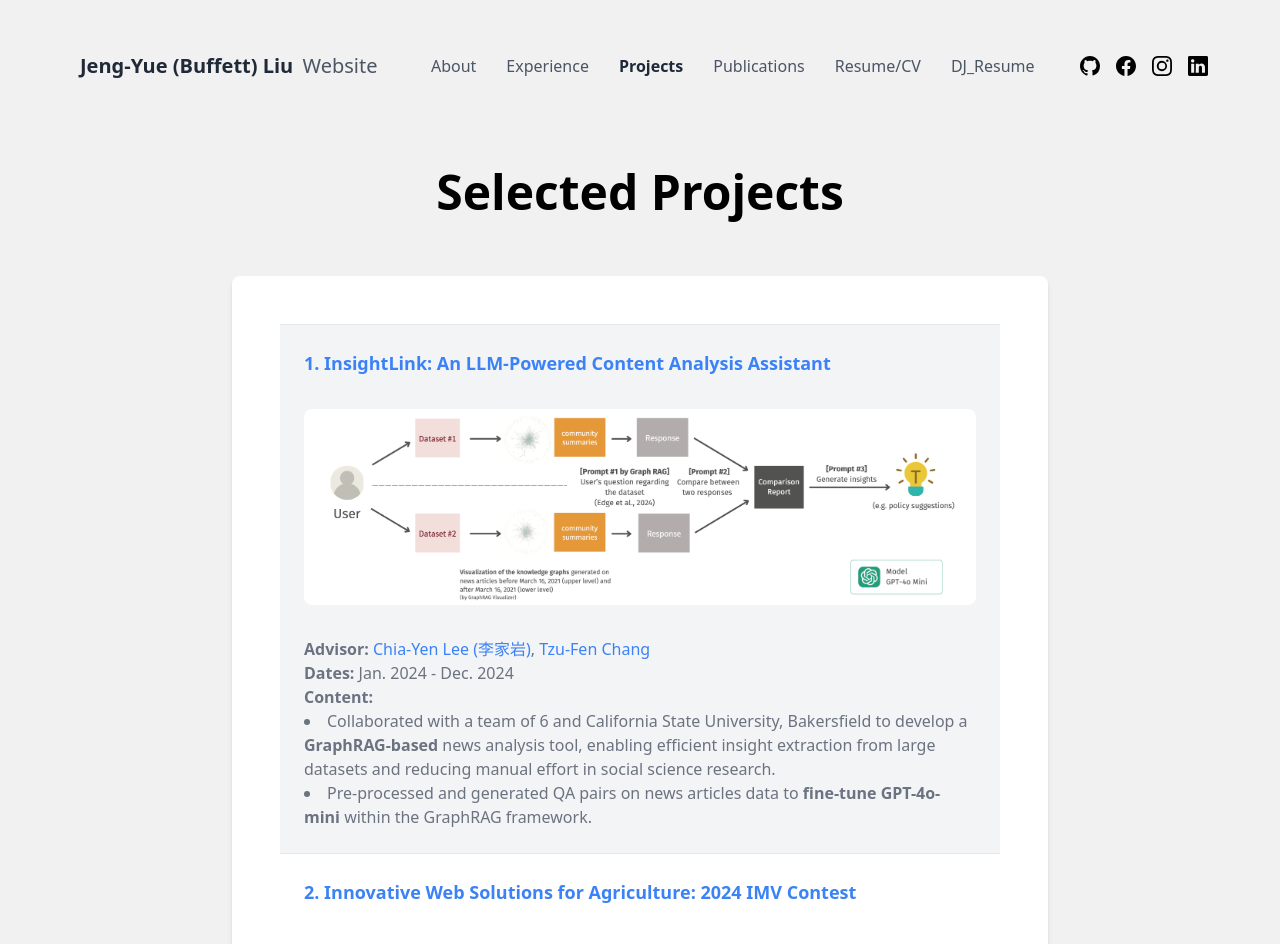
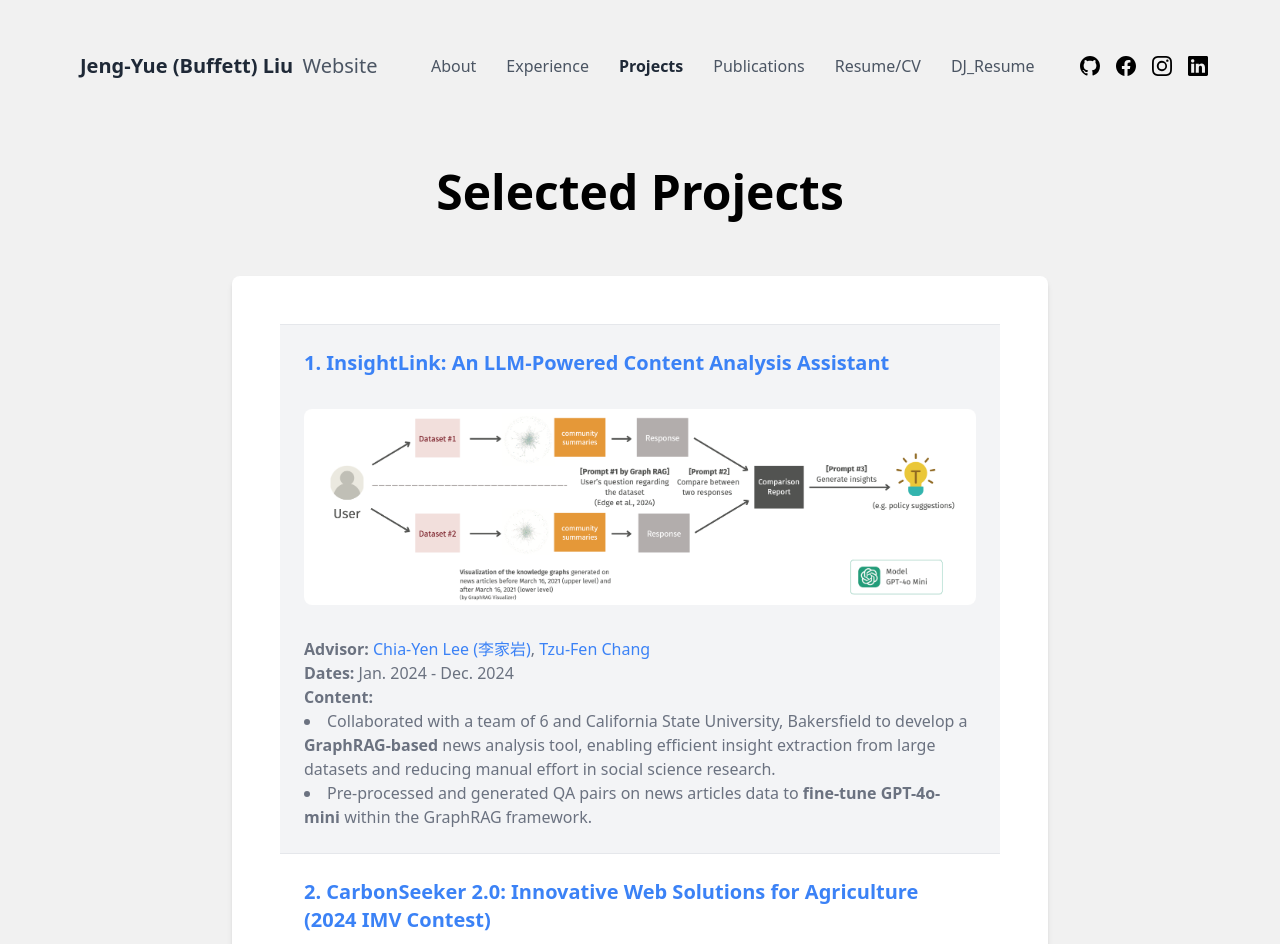
Before and after one commit to buffett0323/buffett0323.github.io, a Next.js app: page /project in a window 1280 px wide. Shown: the top 944 px of the page. Built offline with nearby package versions, Linux system fonts and the light colour scheme.

Commit message:
project update

```diff
--- a/components/Experience/Projects.tsx
+++ b/components/Experience/Projects.tsx
@@ -12,7 +12,7 @@ export default function Selected_Projects() {
             {projectData.map((project, idx) => (
               <MyTableRow key={idx} idx={idx}>
                 <td className="flex flex-col items-start gap-4 p-4">
-                  <div className="text-lg font-bold text-blue-500 hover:underline dark:text-blue-300">
+                  <div className="text-xl font-bold text-blue-500 hover:underline dark:text-blue-300">
                     {project[0]}
                   </div>
                   <div className="w-full mt-4">
--- a/constants/experience.tsx
+++ b/constants/experience.tsx
@@ -3,8 +3,8 @@ import QUID from '../public/logos/quid.png';
 import ACADEMIA from '../public/logos/academia.png';
 import CIENET from '../public/logos/cienet.png';
 import NSTC from '../public/logos/nstc.jpeg';
-import InsightLink_Framework from '../public/project_img/framework.png';
-
+import InsightLink_Framework from '../public/project_img/imp_framework.png';
+import IMV_Framework from '../public/project_img/imv_framework.png';
 
 type IndustryDataType = [React.ReactNode, React.ReactNode, StaticImageData];
 
@@ -32,6 +32,9 @@ const industryData : IndustryDataType[] = [
         >
           Cheng-Hsien (Richo) Han
         </a>
+      </div>
+      <div className="text-black dark:text-white">
+         <b>Team: </b> Discover Analysis {/*& Predict */}
       </div>
       <div>
         <b className="text-black dark:text-white">Dates: </b> Dec. 2024 - Present
@@ -212,7 +215,7 @@ const projectData: IndustryDataType[] = [
       rel="noopener noreferrer"
       className="text-blue-500 hover:underline dark:text-blue-300"
       >
-      2. Innovative Web Solutions for Agriculture: 2024 IMV Contest
+      2. <b>CarbonSeeker 2.0</b>: Innovative Web Solutions for Agriculture (2024 IMV Contest)
       </a>,
       <div>
         <div className="text-black dark:text-white">
@@ -242,12 +245,7 @@ const projectData: IndustryDataType[] = [
             </li>
         </ul>
       </div>,
-      InsightLink_Framework,
-      // <img
-      //   src={InsightLink_Framework.src} // 使用靜態影像的 src
-      //   alt="InsightLink"
-      //   className="w-32 h-32 object-cover mb-4"
-      // />,
+      IMV_Framework,
     ],
 
 ];
```
Also changed, not shown: pages/_app.tsx (+0 -8 lines), public/project_img/imp_framework.png (renamed from public/project_img/framework.png), public/project_img/imv_framework.png (added).
